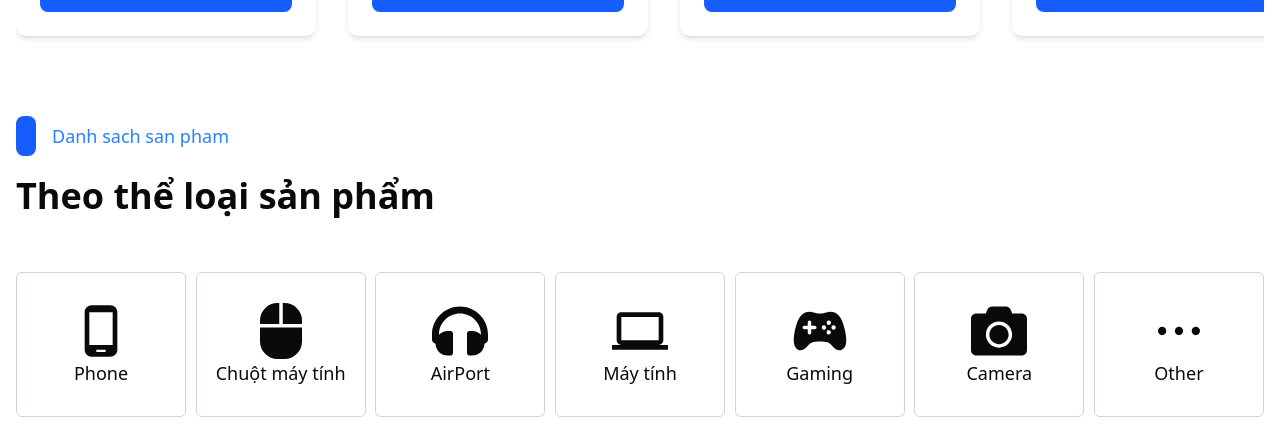
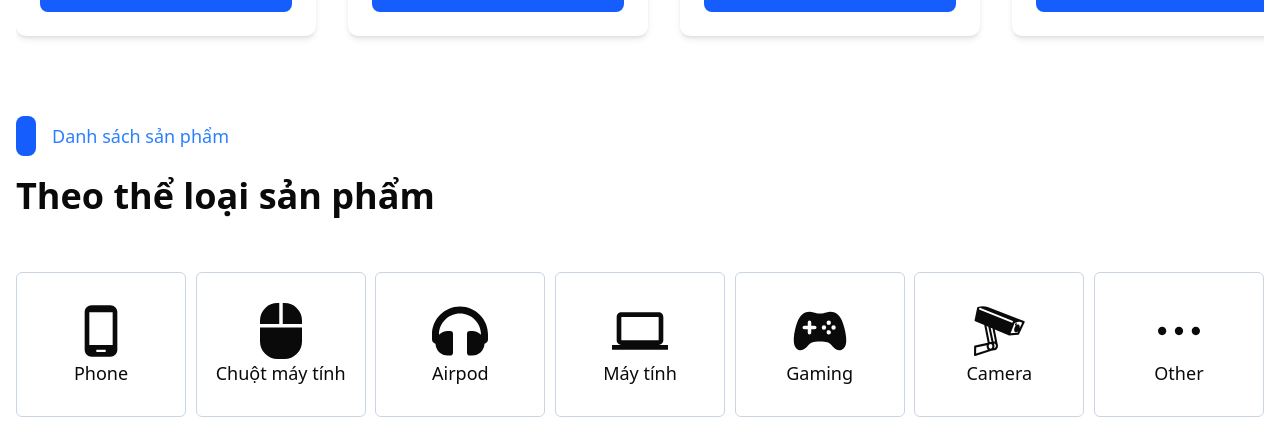
Before and after one commit to NguyenDThai/e-cormmerProject, a Next.js app: page / in a window 1280 px wide. Shown: the part 1060-1497 px from the top of the page. Built offline with nearby package versions, Linux system fonts and the light colour scheme; no server answers.

Commit message:
chỉnh sửa một tý lỗi khi lấy loại sản phẩm

```diff
--- a/src/app/page.tsx
+++ b/src/app/page.tsx
@@ -31,7 +31,7 @@ export default function Home() {
           <section className="mb-16">
             <div className="flex items-center">
               <span className="w-[20px] h-[40px] bg-blue-600 block rounded-md"></span>
-              <p className="text-lg text-blue-500 ml-4">Danh sach san pham</p>
+              <p className="text-lg text-blue-500 ml-4">Danh sách sản phẩm</p>
             </div>
             <h2 className="text-4xl font-semibold mt-5">
               Theo thể loại sản phẩm
--- a/src/components/CategoriesList.tsx
+++ b/src/components/CategoriesList.tsx
@@ -2,11 +2,11 @@
 /* eslint-disable @typescript-eslint/no-explicit-any */
 "use client";
 import { useRouter } from "next/navigation";
-import { useEffect, useState } from "react";
-import { FaCamera, FaHeadphones, FaMouse } from "react-icons/fa";
+import { FaHeadphones, FaMouse } from "react-icons/fa";
 import { IoIosMore } from "react-icons/io";
 import { IoGameController } from "react-icons/io5";
 import { MdOutlineComputer, MdOutlinePhoneAndroid } from "react-icons/md";
+import { GiCctvCamera } from "react-icons/gi";
 
 const categories = [
   {
@@ -20,8 +20,8 @@ const categories = [
     icon: <FaMouse className="size-[56px]" />,
   },
   {
-    name: "airport",
-    label: "AirPort",
+    name: "airpod",
+    label: "Airpod",
     icon: <FaHeadphones className="size-[56px]" />,
   },
   {
@@ -37,7 +37,7 @@ const categories = [
   {
     name: "camera",
     label: "Camera",
-    icon: <FaCamera className="size-[56px]" />,
+    icon: <GiCctvCamera className="size-[56px]" />,
   },
   {
     name: "other",
```
